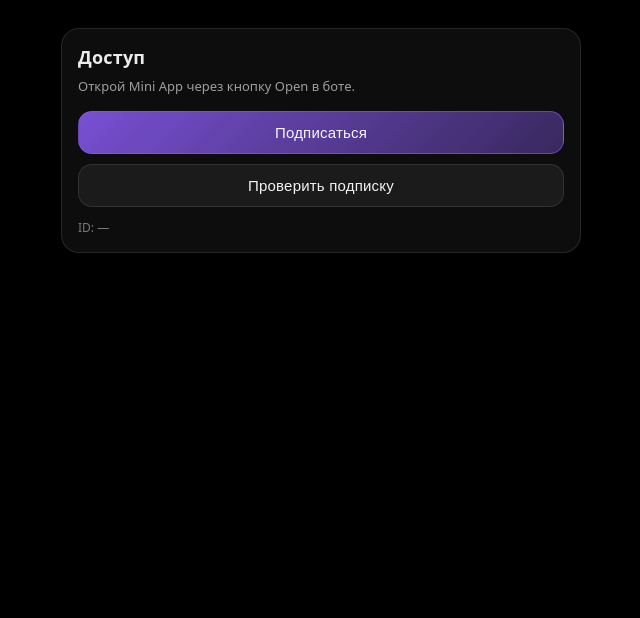
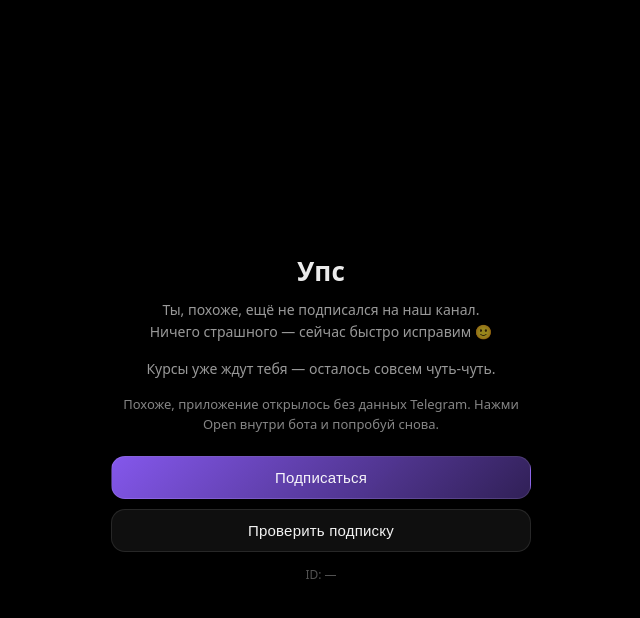
Before and after one commit to Mlynarchik21/miniapp.crypto-invest, a Next.js app: page / in a window 1280 px wide. Shown: the top 618 px of the page, without its empty margins (319-959 px from the left). Built offline with nearby package versions, Linux system fonts and the light colour scheme.

Commit message:
Update page.tsx

```diff
--- a/app/page.tsx
+++ b/app/page.tsx
@@ -20,7 +20,7 @@ function getStartAppSource() {
   return startParam ? String(startParam) : null;
 }
 
-function Dots({ speedMs = 450 }: { speedMs?: number }) {
+function Dots({ speedMs = 520 }: { speedMs?: number }) {
   const [n, setN] = useState(1);
   useEffect(() => {
     const t = setInterval(() => setN((x) => (x % 3) + 1), speedMs);
@@ -36,23 +36,22 @@ function clamp(n: number, min: number, max: number) {
 export default function Page() {
   const [screen, setScreen] = useState<Screen>("loading");
   const [phase, setPhase] = useState<Phase>("loading");
-  const [progress, setProgress] = useState(6);
+  const [progress, setProgress] = useState(2);
   const [userId, setUserId] = useState<number | null>(null);
 
   const [gateHint, setGateHint] = useState<string | null>(null);
 
-  // ✅ твоя ссылка на канал
+  // ✅ ссылка на канал
   const channelLink = useMemo(() => "https://t.me/+UY4Pyf9PFpxjNWU6", []);
 
   const mounted = useRef(false);
 
-  // ===== UI helpers =====
+  // ===== Theme =====
   const BG = "#000000";
-  const CardBG = "rgba(255,255,255,0.05)";
-  const Border = "rgba(255,255,255,0.10)";
   const Text = "rgba(255,255,255,0.92)";
   const Muted = "rgba(255,255,255,0.60)";
-  const Purple = "#8B5CF6"; // фиолетовый акцент
+  const Muted2 = "rgba(255,255,255,0.45)";
+  const Purple = "#8B5CF6";
 
   const Shell = ({ children }: { children: React.ReactNode }) => (
     <div
@@ -64,21 +63,7 @@ export default function Page() {
         padding: 18
       }}
     >
-      <div style={{ maxWidth: 520, margin: "0 auto", paddingTop: 10 }}>{children}</div>
-    </div>
-  );
-
-  const Card = ({ children }: { children: React.ReactNode }) => (
-    <div
-      style={{
-        borderRadius: 18,
-        padding: 16,
-        background: CardBG,
-        border: `1px solid ${Border}`,
-        boxShadow: "0 14px 40px rgba(0,0,0,0.55)"
-      }}
-    >
-      {children}
+      <div style={{ maxWidth: 520, margin: "0 auto" }}>{children}</div>
     </div>
   );
 
@@ -97,16 +82,21 @@ export default function Page() {
         width: "100%",
         padding: "12px 14px",
         borderRadius: 14,
-        border: `1px solid ${variant === "primary" ? "rgba(139,92,246,0.55)" : Border}`,
+        border: "1px solid rgba(255,255,255,0.10)",
         background:
           variant === "primary"
-            ? `linear-gradient(135deg, rgba(139,92,246,0.85), rgba(139,92,246,0.35))`
+            ? `linear-gradient(135deg, rgba(139,92,246,0.95), rgba(139,92,246,0.35))`
             : "rgba(255,255,255,0.06)",
         color: "rgba(255,255,255,0.95)",
         cursor: "pointer",
         fontSize: 15,
-        letterSpacing: 0.2
+        letterSpacing: 0.2,
+        transition: "transform 120ms ease, filter 120ms ease",
+        filter: "saturate(1.02)"
       }}
+      onMouseDown={(e) => ((e.currentTarget.style.transform = "scale(0.99)"), (e.currentTarget.style.filter = "saturate(1.1)"))}
+      onMouseUp={(e) => ((e.currentTarget.style.transform = "scale(1)"), (e.currentTarget.style.filter = "saturate(1.02)"))}
+      onMouseLeave={(e) => ((e.currentTarget.style.transform = "scale(1)"), (e.currentTarget.style.filter = "saturate(1.02)"))}
     >
       {children}
     </button>
@@ -126,10 +116,10 @@ export default function Page() {
     );
   }
 
-  // ===== Loading animation logic =====
+  // ===== smoother, longer progress =====
   useEffect(() => {
-    // прогресс мягко растёт сам, без резких скачков
     if (screen !== "loading") return;
+
     let raf = 0;
     let t0 = performance.now();
 
@@ -138,12 +128,10 @@ export default function Page() {
       t0 = t;
 
       setProgress((p) => {
-        // пока "loading" — растём до 55
-        if (phase === "loading") return clamp(p + dt * 14, 6, 55);
-        // пока "checking" — растём до 88
-        if (phase === "checking") return clamp(p + dt * 10, 55, 88);
-        // done — до 100
-        return clamp(p + dt * 40, 88, 100);
+        // более длинные стадии
+        if (phase === "loading") return clamp(p + dt * 6.5, 2, 60);   // медленно до 60%
+        if (phase === "checking") return clamp(p + dt * 4.2, 60, 92); // ещё медленнее до 92%
+        return clamp(p + dt * 18, 92, 100);                            // мягко в 100%
       });
 
       raf = requestAnimationFrame(tick);
@@ -154,24 +142,25 @@ export default function Page() {
   }, [screen, phase]);
 
   async function checkSubscription() {
-    // 1) стадия загрузки (короткая)
     setScreen("loading");
     setPhase("loading");
     setGateHint(null);
 
-    // небольшая пауза чтобы анимация “успела начаться”
-    await new Promise((r) => setTimeout(r, 450));
+    // Даем пользователю увидеть анимацию
+    await new Promise((r) => setTimeout(r, 900));
     setPhase("checking");
 
     const initData = getInitData();
     const source = getStartAppSource();
 
+    // ещё немного времени на "checking" — чтобы анимация выглядела дороже
+    await new Promise((r) => setTimeout(r, 1100));
+
     if (!initData) {
-      // без лишнего текста: просто переводим в gate
       setPhase("done");
       setProgress(100);
-      await new Promise((r) => setTimeout(r, 250));
-      setGateHint("Открой Mini App через кнопку Open в боте.");
+      await new Promise((r) => setTimeout(r, 550));
+      setGateHint("Похоже, приложение открылось без данных Telegram. Нажми Open внутри бота и попробуй снова.");
       setScreen("gate");
       return;
     }
@@ -187,8 +176,8 @@ export default function Page() {
     if (!j?.ok) {
       setPhase("done");
       setProgress(100);
-      await new Promise((r) => setTimeout(r, 250));
-      setGateHint("Проверка не прошла. Нажми «Проверить» ещё раз.");
+      await new Promise((r) => setTimeout(r, 550));
+      setGateHint("Не получилось подтвердить доступ с первого раза. Давай попробуем ещё раз.");
       setScreen("gate");
       return;
     }
@@ -196,19 +185,17 @@ export default function Page() {
     setUserId(Number(j.user_id));
 
     if (j.subscribed) {
-      // плавно добиваем прогресс и идём дальше
       setPhase("done");
       setProgress(100);
-      await new Promise((r) => setTimeout(r, 350));
+      await new Promise((r) => setTimeout(r, 650));
       setScreen("courses");
       return;
     }
 
-    // не подписан
     setPhase("done");
     setProgress(100);
-    await new Promise((r) => setTimeout(r, 250));
-    setGateHint("Курсы уже ждут тебя — осталось совсем чуть-чуть 🙂");
+    await new Promise((r) => setTimeout(r, 550));
+    setGateHint(null);
     setScreen("gate");
   }
 
@@ -224,23 +211,30 @@ export default function Page() {
     // eslint-disable-next-line react-hooks/exhaustive-deps
   }, []);
 
-  // ===== Screens =====
-
+  // ===== Loading Screen =====
   if (screen === "loading") {
     return (
       <Shell>
-        <div style={{ textAlign: "center", paddingTop: 80 }}>
         <div
           style={{
-              width: 44,
-              height: 44,
+            minHeight: "100vh",
+            display: "grid",
+            placeItems: "center"
+          }}
+        >
+          <div style={{ width: "100%", maxWidth: 420, textAlign: "center" }}>
+            <div
+              style={{
+                width: 46,
+                height: 46,
                 borderRadius: 999,
                 margin: "0 auto 18px",
-              border: "4px solid rgba(139,92,246,0.18)",
+                border: "4px solid rgba(139,92,246,0.14)",
                 borderTopColor: Purple,
-              animation: "spin 0.9s linear infinite"
+                animation: "spin 1.1s linear infinite"
               }}
             />
+
             <PhaseText />
 
             <div style={{ height: 18 }} />
@@ -248,12 +242,9 @@ export default function Page() {
             <div
               style={{
                 width: "100%",
-              maxWidth: 420,
-              margin: "0 auto",
                 height: 10,
                 borderRadius: 999,
-              background: "rgba(255,255,255,0.06)",
-              border: `1px solid ${Border}`,
+                background: "rgba(255,255,255,0.05)",
                 overflow: "hidden"
               }}
             >
@@ -261,16 +252,14 @@ export default function Page() {
                 style={{
                   height: "100%",
                   width: `${Math.round(progress)}%`,
-                background: `linear-gradient(90deg, rgba(139,92,246,0.95), rgba(139,92,246,0.35))`,
-                boxShadow: "0 0 18px rgba(139,92,246,0.35)",
-                transition: "width 120ms linear"
+                  background: `linear-gradient(90deg, rgba(139,92,246,0.95), rgba(255,255,255,0.18))`,
+                  boxShadow: "0 0 22px rgba(139,92,246,0.25)",
+                  transition: "width 180ms linear"
                 }}
               />
             </div>
 
-          <div style={{ marginTop: 10, fontSize: 12, color: "rgba(255,255,255,0.45)" }}>
-            {Math.round(progress)}%
-          </div>
+            <div style={{ marginTop: 10, fontSize: 12, color: Muted2 }}>{Math.round(progress)}%</div>
 
             <style>{`
               @keyframes spin {
@@ -279,20 +268,42 @@ export default function Page() {
               }
             `}</style>
           </div>
+        </div>
       </Shell>
     );
   }
 
+  // ===== Gate Screen (center, modern, no card) =====
   if (screen === "gate") {
     return (
       <Shell>
-        <Card>
-          <div style={{ fontSize: 18, fontWeight: 800, letterSpacing: 0.2 }}>Доступ</div>
-          <div style={{ marginTop: 8, color: Muted, lineHeight: 1.5, fontSize: 13 }}>
-            {gateHint ?? "Подпишись на канал и нажми «Проверить»."}
+        <div
+          style={{
+            minHeight: "100vh",
+            display: "grid",
+            placeItems: "center"
+          }}
+        >
+          <div style={{ width: "100%", maxWidth: 420, textAlign: "center" }}>
+            <div style={{ fontSize: 26, fontWeight: 850, letterSpacing: 0.2 }}>Упс</div>
+
+            <div style={{ marginTop: 10, fontSize: 14, color: Muted, lineHeight: 1.6 }}>
+              Ты, похоже, ещё не подписался на наш канал.
+              <br />
+              Ничего страшного — сейчас быстро исправим 🙂
             </div>
 
-          <div style={{ height: 14 }} />
+            <div style={{ marginTop: 14, fontSize: 14, color: Muted, lineHeight: 1.6 }}>
+              Курсы уже ждут тебя — осталось совсем чуть-чуть.
+            </div>
+
+            {gateHint ? (
+              <div style={{ marginTop: 14, fontSize: 13, color: "rgba(255,255,255,0.52)", lineHeight: 1.55 }}>
+                {gateHint}
+              </div>
+            ) : null}
+
+            <div style={{ height: 22 }} />
 
             <a href={channelLink} style={{ textDecoration: "none" }}>
               <Btn variant="primary">Подписаться</Btn>
@@ -302,20 +313,21 @@ export default function Page() {
 
             <Btn onClick={checkSubscription}>Проверить подписку</Btn>
 
-          <div style={{ marginTop: 12, fontSize: 12, color: "rgba(255,255,255,0.45)" }}>
+            <div style={{ marginTop: 14, fontSize: 12, color: "rgba(255,255,255,0.32)" }}>
               ID: {userId ?? "—"}
             </div>
-        </Card>
+          </div>
+        </div>
       </Shell>
     );
   }
 
-  // ===== Courses mock =====
+  // ===== Courses mock (strict, minimal) =====
   return (
     <Shell>
-      <div style={{ display: "flex", alignItems: "baseline", gap: 10, marginBottom: 12 }}>
+      <div style={{ paddingTop: 18, paddingBottom: 8, display: "flex", alignItems: "baseline", gap: 10 }}>
         <div style={{ fontSize: 18, fontWeight: 850, letterSpacing: 0.2 }}>Курсы</div>
-        <div style={{ marginLeft: "auto", fontSize: 12, color: "rgba(255,255,255,0.45)" }}>ID: {userId ?? "—"}</div>
+        <div style={{ marginLeft: "auto", fontSize: 12, color: Muted2 }}>ID: {userId ?? "—"}</div>
       </div>
 
       <div style={{ display: "grid", gap: 12 }}>
@@ -329,20 +341,19 @@ export default function Page() {
             style={{
               borderRadius: 18,
               padding: 16,
-              background: CardBG,
-              border: `1px solid ${Border}`
+              background: "rgba(255,255,255,0.05)",
+              border: "1px solid rgba(255,255,255,0.08)"
             }}
           >
-            <div style={{ fontSize: 15, fontWeight: 800, letterSpacing: 0.2 }}>{c.title}</div>
-            <div style={{ marginTop: 6, fontSize: 13, color: Muted, lineHeight: 1.45 }}>{c.desc}</div>
+            <div style={{ fontSize: 15, fontWeight: 850, letterSpacing: 0.2 }}>{c.title}</div>
+            <div style={{ marginTop: 6, fontSize: 13, color: Muted, lineHeight: 1.5 }}>{c.desc}</div>
 
             <div style={{ height: 12 }} />
 
             <Btn
               variant="primary"
               onClick={() => {
-                // макет
-                alert("Макет курса. Контент подключим позже.");
+                alert("Это макет. Контент подключим позже.");
               }}
             >
               Открыть
```
Lines whose indentation alone changed are shown as unchanged.
